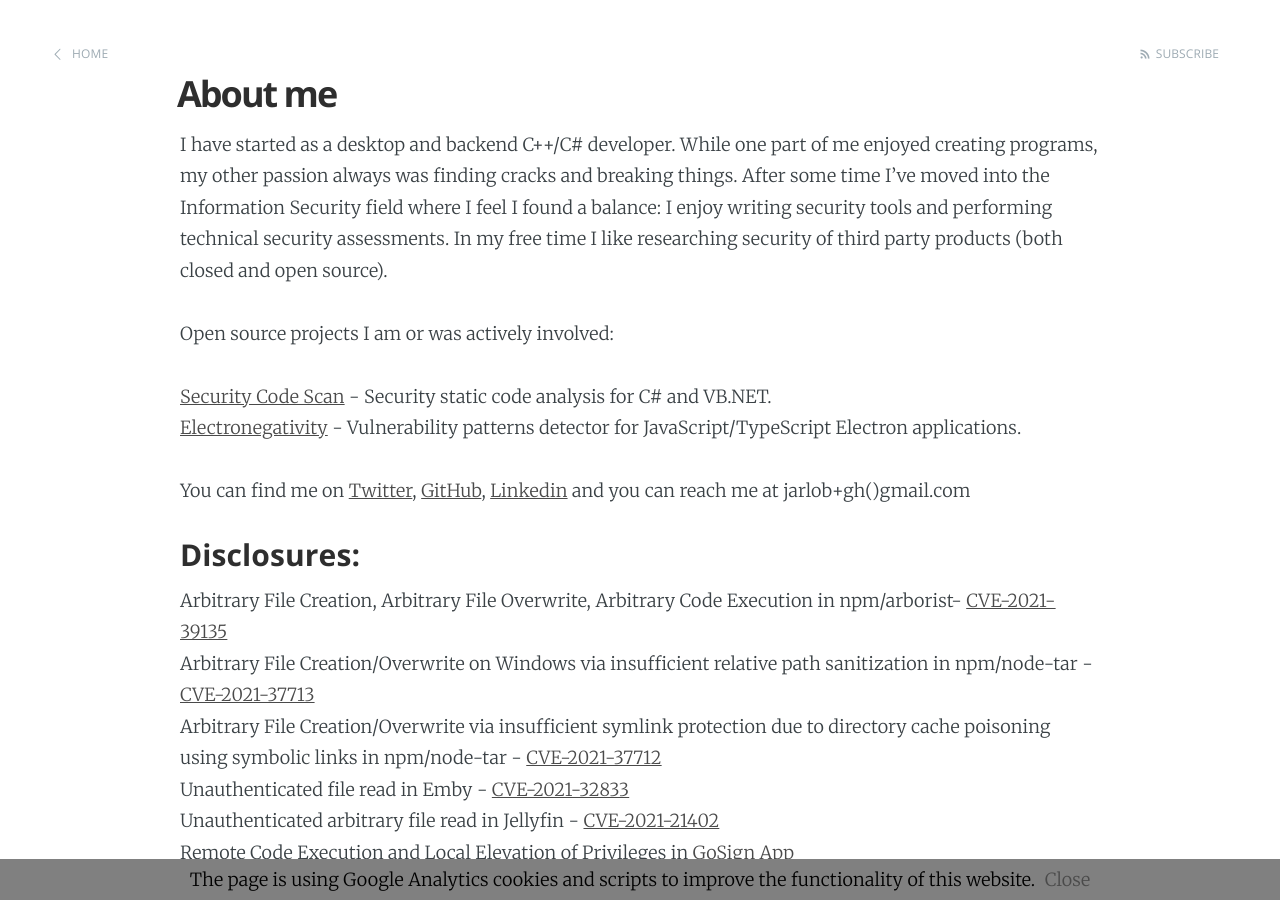
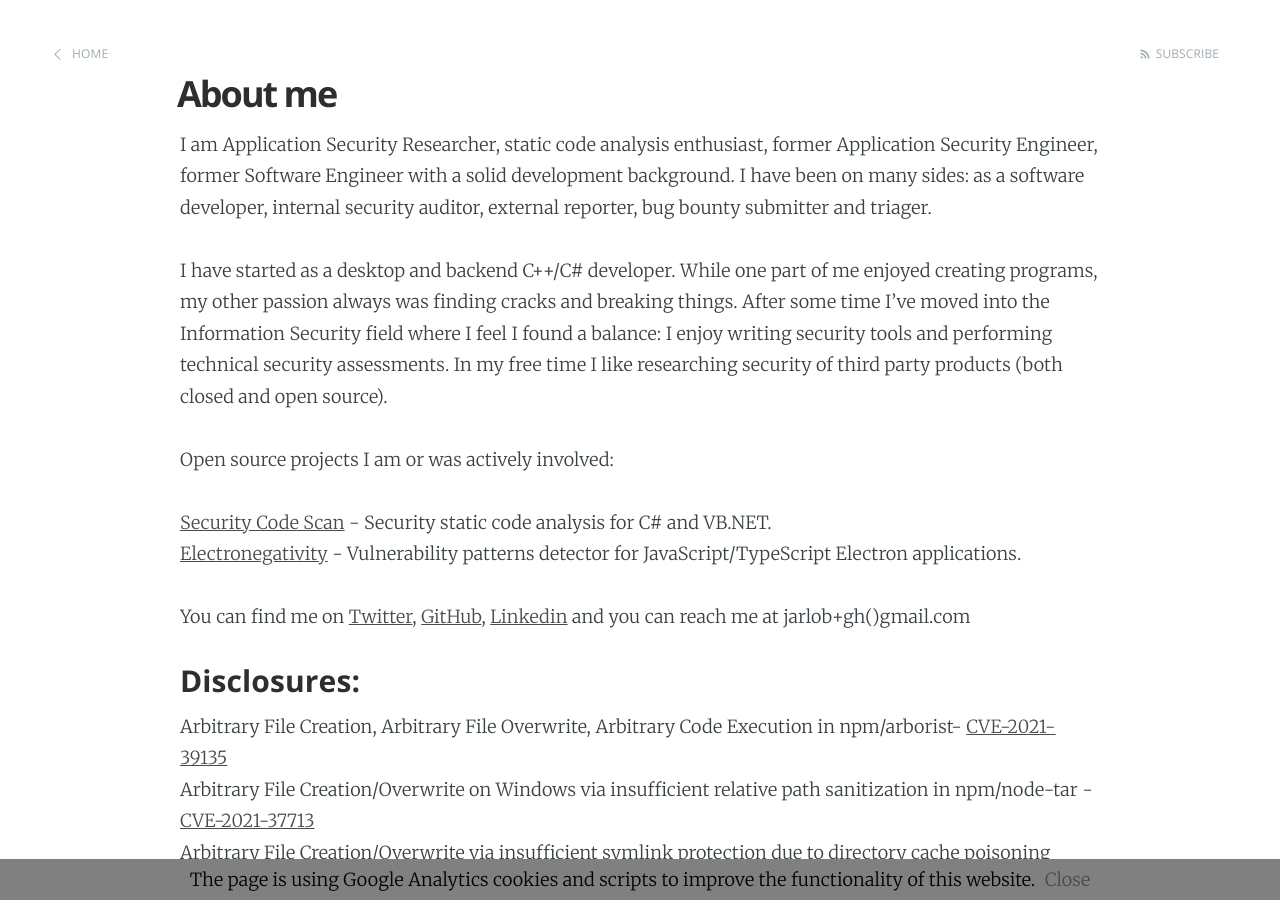
Before and after one commit to JarLob/jarlob.github.io, a Jekyll site: the page built from about.md, in a window 1280 px wide and 900 px high. Built offline with Jekyll 4.4.1, drawn with Linux system fonts in a browser that asks for light colours.

Commit message:
Update about.md

```diff
--- a/about.md
+++ b/about.md
@@ -2,6 +2,7 @@
 layout: page
 title: About me
 ---
+I am Application Security Researcher, static code analysis enthusiast, former Application Security Engineer, former Software Engineer with a solid development background. I have been on many sides: as a software developer, internal security auditor, external reporter, bug bounty submitter and triager.
 
 I have started as a desktop and backend C++/C# developer. While one part of me enjoyed creating programs, my other passion always was finding cracks and breaking things. After some time I've moved into the Information Security field where I feel I found a balance: I enjoy writing security tools and performing technical security assessments. In my free time I like researching security of third party products (both closed and open source).
 
```
